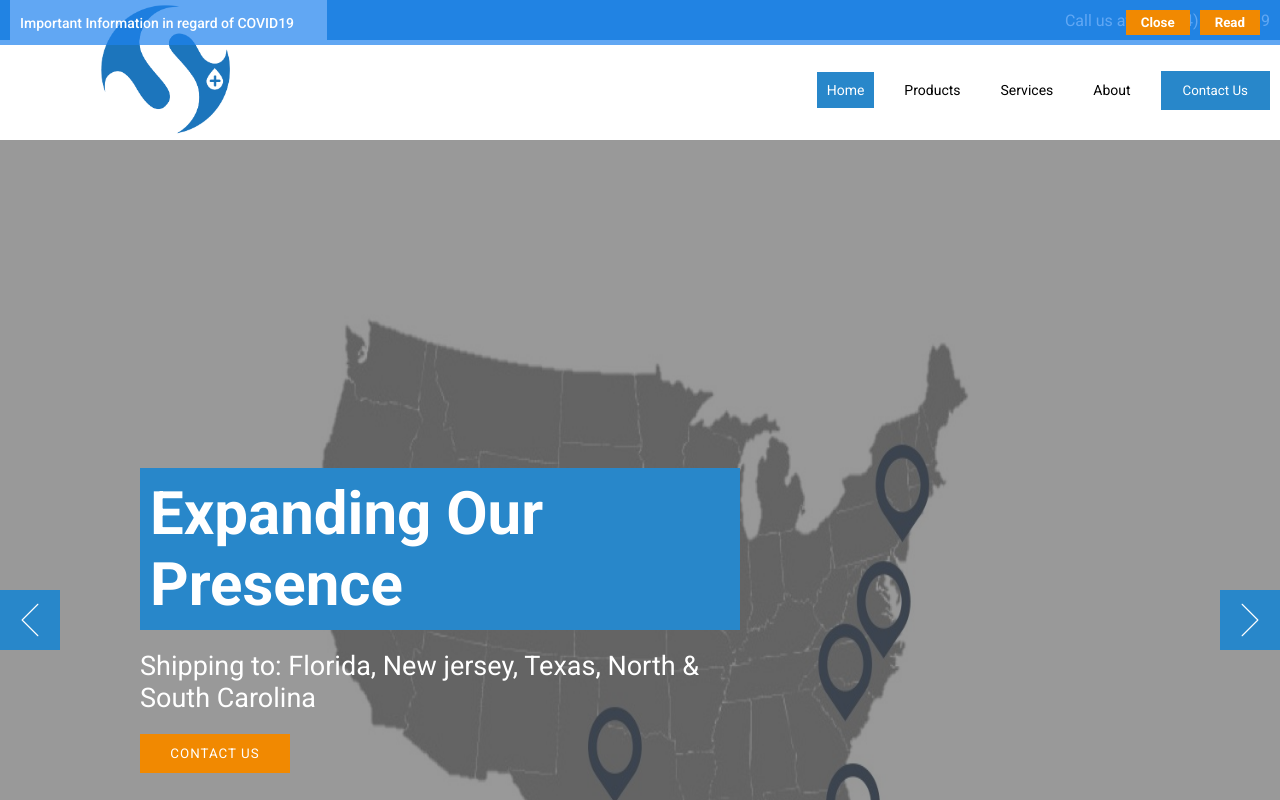
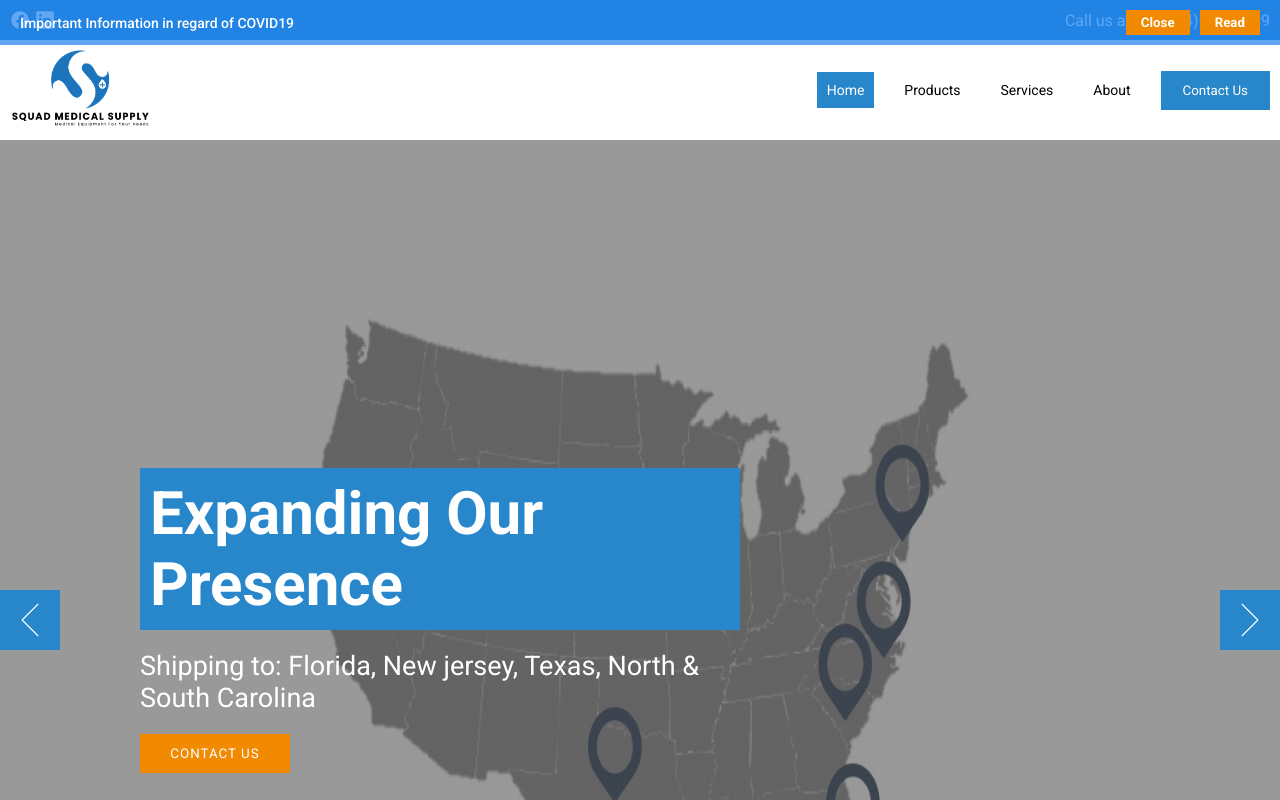
Before and after one commit to MKashanButt/squad-medical-supplies, a Next.js app: page / in a window 1280 px wide. Shown: the top 800 px of the page. Built offline with nearby package versions, Linux system fonts and the light colour scheme.

Commit message:
updated logo width from 40 to 18%

```diff
--- a/src/assets/css/components/Header.module.css
+++ b/src/assets/css/components/Header.module.css
@@ -34,7 +34,7 @@
 }
 
 .header .logo {
-    width: 40%;
+    width: 18%;
     height: 20%;
 }
 
@@ -78,65 +78,45 @@
 @media (max-width: 640px) {
     .contact {
         grid-template-columns: 1fr;
-        /* Stack contact elements vertically */
         text-align: center;
-        /* Center align text */
         padding: 20px 10px;
-        /* Increase padding */
     }
 
     .contact>p {
         justify-self: center;
-        /* Center align text in smaller screens */
         margin-top: 10px;
-        /* Add spacing between elements */
     }
 
     .socials {
         width: 100%;
-        /* Make socials take full width */
         justify-content: center;
-        /* Center align icons */
         gap: 10px;
-        /* Increase gap for better spacing */
     }
 
     .header {
         flex-direction: column;
-        /* Stack header elements vertically */
         height: auto;
-        /* Adjust height to content */
         padding: 10px 0;
-        /* Adjust padding */
     }
 
     .header .logo {
         width: 80%;
-        /* Increase logo size */
         height: auto;
-        /* Adjust logo height */
         margin-bottom: 10px;
-        /* Add space below logo */
     }
 
     .header nav {
         width: 100%;
-        /* Make nav take full width */
         justify-content: center;
-        /* Center align navigation */
     }
 
     .header nav ul {
         gap: 10px;
-        /* Reduce gap for compact layout */
         margin-right: 0;
-        /* Remove extra margin */
         flex-wrap: wrap;
-        /* Wrap items to fit smaller screens */
     }
 
     .header .headerBtn {
         padding: 8px 15px;
-        /* Adjust padding for smaller screens */
     }
 }
```
